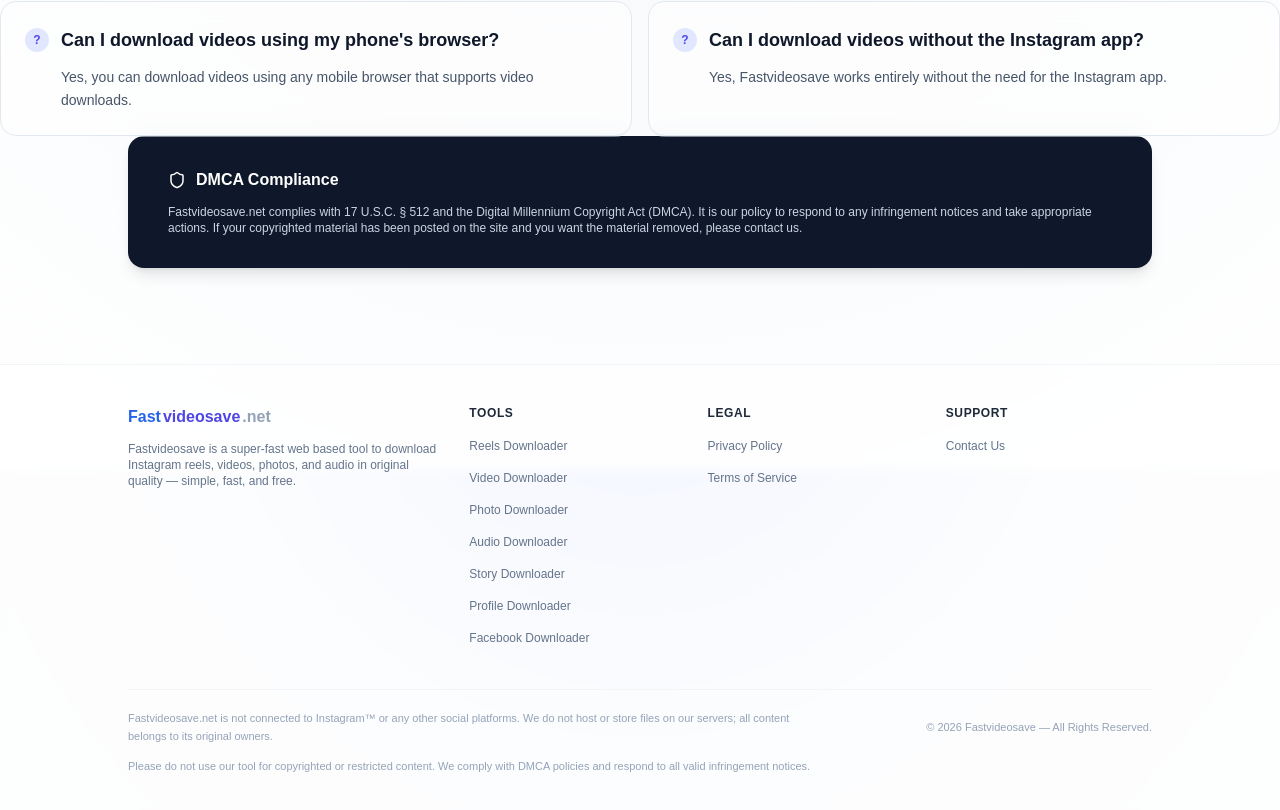
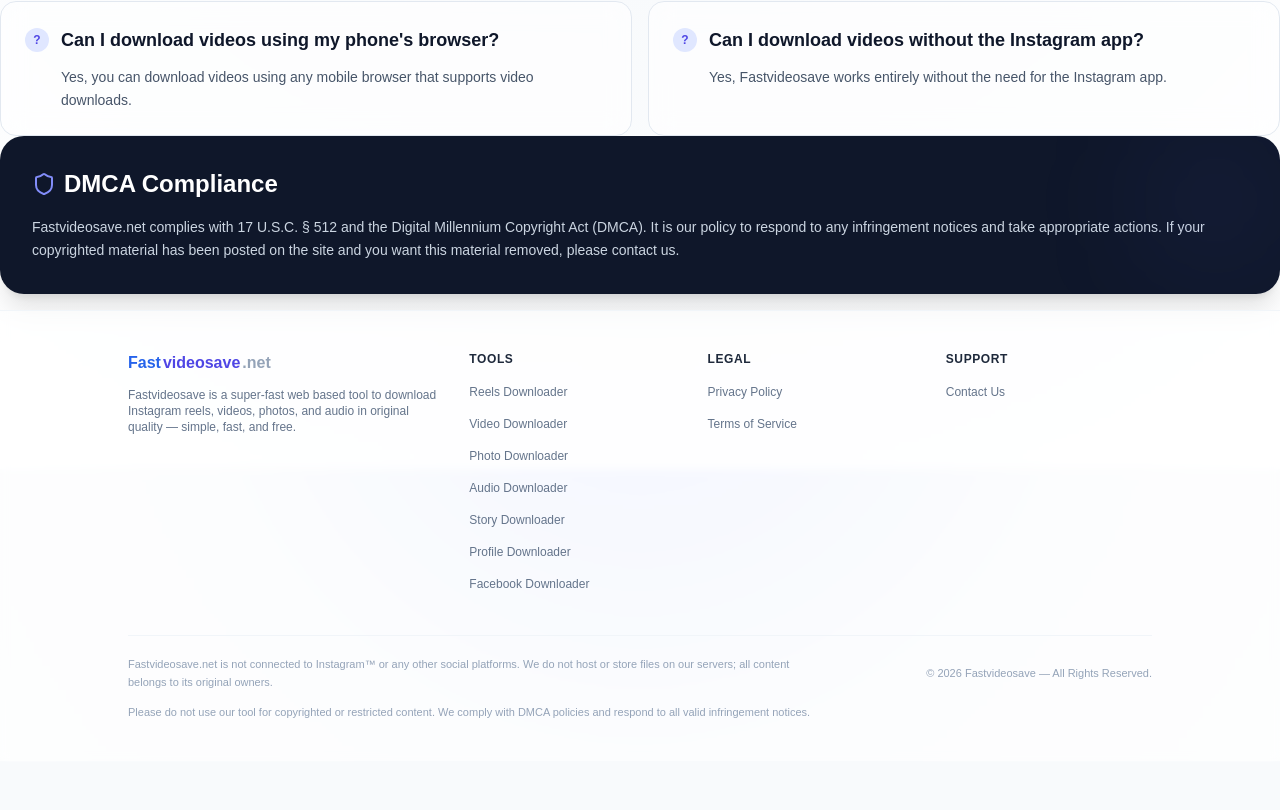
Before and after one commit to Somesh-Vatsraj/fastvideosave-clone, a React (Vite) app: page / in a window 1280 px wide. Shown: the part 3531-4341 px from the top of the page. After the commit the page ends 4292 px from the top, so only its background shows below. Built offline with nearby package versions, Linux system fonts and the light colour scheme; a web font is replaced by a local one.

Commit message:
Refactor DMCA component with new design
Updated the DMCA component layout and styling for improved presentation.

```diff
--- a/src/components/DMCA.jsx
+++ b/src/components/DMCA.jsx
@@ -2,20 +2,18 @@ import { Shield } from 'lucide-react'
 
 export default function DMCA() {
   return (
-    <section className="px-4 pb-14 sm:px-6 sm:pb-20 lg:px-8">
-      <div className="mx-auto max-w-5xl">
-        <div className="rounded-2xl bg-slate-900 px-6 py-7 text-white shadow-lg sm:px-10 sm:py-8">
-          <div className="flex items-center gap-2.5">
-            <Shield size={18} className="text-white" />
-            <h2 className="text-sm font-bold sm:text-base">DMCA Compliance</h2>
-          </div>
-          <p className="mt-3 text-[11px] leading-relaxed text-slate-300 sm:text-xs">
-            Fastvideosave.net complies with 17 U.S.C. § 512 and the Digital Millennium Copyright Act (DMCA). It is our policy to
-            respond to any infringement notices and take appropriate actions. If your copyrighted material has been posted on the
-            site and you want the material removed, please contact us.
-          </p>
-        </div>
-      </div>
-    </section>
+    <div className="bg-slate-900 text-white p-8 rounded-3xl shadow-xl relative overflow-hidden">
+      <div className="absolute top-0 right-0 w-32 h-32 bg-indigo-500/10 blur-3xl rounded-full" />
+      <h3 className="text-2xl font-bold mb-4 flex items-center gap-2">
+        <Shield className="w-6 h-6 text-indigo-400" />
+        DMCA Compliance
+      </h3>
+      <p className="text-sm text-slate-300 leading-relaxed">
+        Fastvideosave.net complies with 17 U.S.C. § 512 and the Digital Millennium Copyright Act
+        (DMCA). It is our policy to respond to any infringement notices and take appropriate
+        actions. If your copyrighted material has been posted on the site and you want this
+        material removed, please contact us.
+      </p>
+    </div>
   )
 }
```
